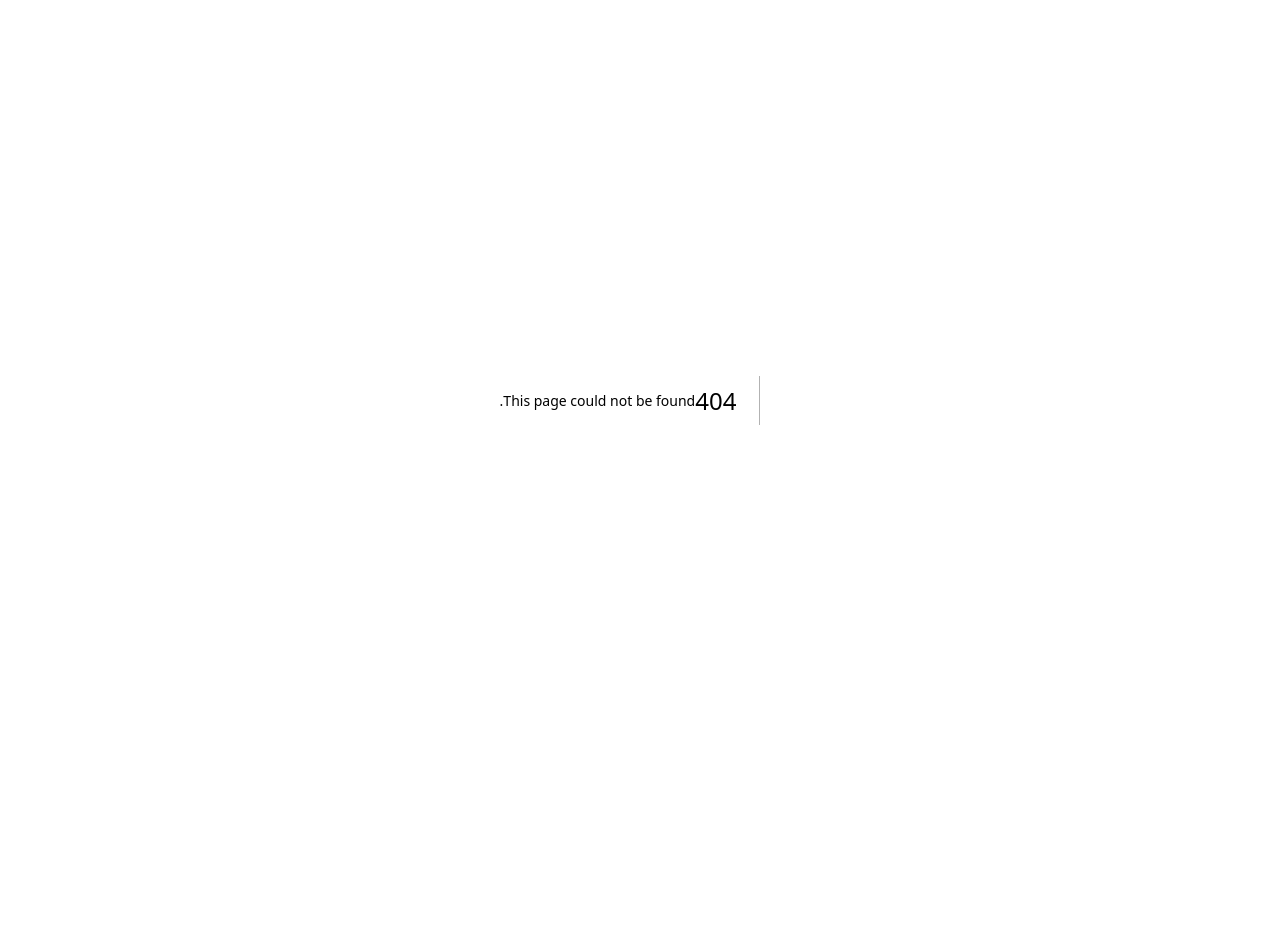
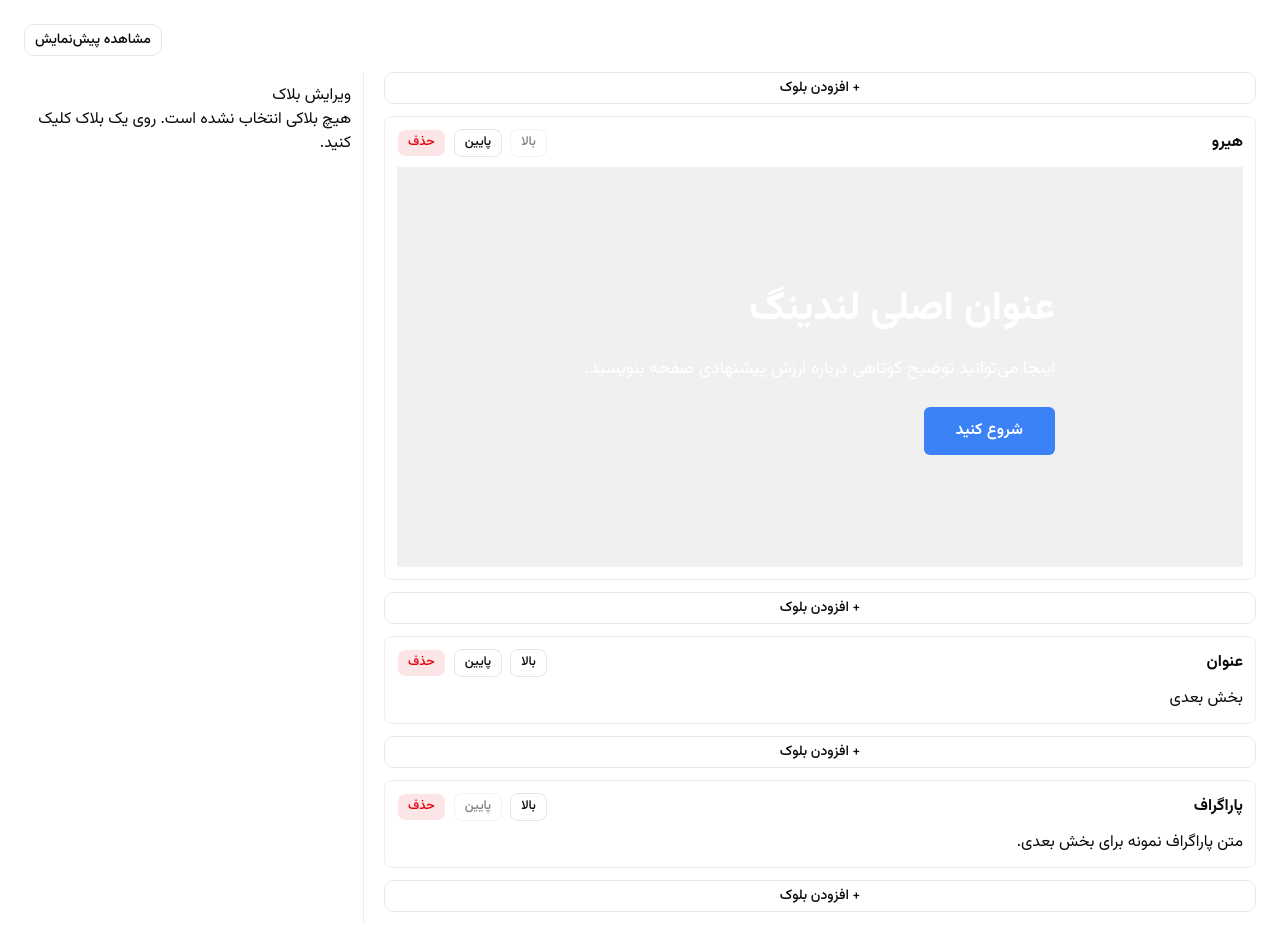
Before and after one commit to mgarousian/structured-content-engine, a Next.js app: page /builder/landing/demo in a window 1280 px wide. Before the commit this address had no page. Before the commit the page ends 800 px from the top, so only its background shows below. Built offline with nearby package versions, Linux system fonts and the light colour scheme.

Commit message:
Add dynamic module routes for builder and preview

```diff
--- /dev/null
+++ b/app/builder/[module]/[id]/page.tsx
@@ -0,0 +1,36 @@
+import BuilderEditor from '@/src/components/BuilderEditor';
+import { getModuleConfigByKey } from '@/src/modules/registry';
+
+type PageProps = {
+  params: {
+    module: string;
+    id: string;
+  } | Promise<{
+    module: string;
+    id: string;
+  }>;
+};
+
+export default async function Page({ params }: PageProps) {
+  const { module, id } = await params;
+  const normalizedModule = module.toLowerCase();
+  const config = getModuleConfigByKey(normalizedModule);
+
+  if (!config) {
+    return (
+      <div dir="rtl" style={{ minHeight: '100vh', padding: 24, backgroundColor: '#f8fafc' }}>
+        <main style={{ margin: '0 auto', maxWidth: 760, textAlign: 'right' }}>
+          <h1 style={{ margin: 0, fontSize: 32, color: '#0f172a' }}>ماژول پیدا نشد</h1>
+          <p style={{ marginTop: 16, color: '#475569' }}>
+            ماژول «{normalizedModule}» پشتیبانی نمی‌شود.
+          </p>
+        </main>
+      </div>
+    );
+  }
+
+  const initialDocument = config.createDefaultDocument(id);
+  const storageKey = `content-engine:${config.moduleKey}:${id}`;
+
+  return <BuilderEditor storageKey={storageKey} initialPage={initialDocument} allowedBlocks={config.allowedBlocks} />;
+}
--- a/app/builder/blog-demo/page.tsx
+++ b/app/builder/blog-demo/page.tsx
@@ -1,7 +1,5 @@
-import React from 'react';
-import BuilderEditor from '@/src/components/BuilderEditor';
-import blogConfig from '@/src/modules/blog/config';
+import { redirect } from 'next/navigation';
 
 export default function Page() {
-  return <BuilderEditor storageKey={blogConfig.storageKey} initialPage={blogConfig.defaultDocument} allowedBlocks={blogConfig.allowedBlocks} />;
+  redirect('/builder/blog/demo');
 }
--- a/app/builder/landing-demo/page.tsx
+++ b/app/builder/landing-demo/page.tsx
@@ -1,9 +1,5 @@
-import React from 'react';
-import BuilderEditor from '@/src/components/BuilderEditor';
-import landingConfig from '@/src/modules/landing/config';
+import { redirect } from 'next/navigation';
 
 export default function Page() {
-  return (
-    <BuilderEditor storageKey={landingConfig.storageKey} initialPage={landingConfig.defaultDocument} allowedBlocks={landingConfig.allowedBlocks} />
-  );
+  redirect('/builder/landing/demo');
 }
--- a/src/components/BuilderEditor.tsx
+++ b/src/components/BuilderEditor.tsx
@@ -11,10 +11,11 @@ import type { BlockInstance, ContentDocument, ContentType, ContentStatus } from
 const isValidContentType = (value: any): value is ContentType => value === 'blogPost' || value === 'landingPage';
 const isValidContentStatus = (value: any): value is ContentStatus => ['draft', 'review', 'scheduled', 'published'].includes(value);
 
-const isValidContentDocument = (page: any): page is ContentDocument => {
+const isValidContentDocument = (page: any, expectedContentType: string): page is ContentDocument => {
   if (!page || typeof page !== 'object') return false;
   if (typeof page.id !== 'string' || typeof page.slug !== 'string' || typeof page.title !== 'string') return false;
   if (!isValidContentType(page.contentType)) return false;
+  if (page.contentType !== expectedContentType) return false;
   if (!isValidContentStatus(page.status)) return false;
   if (!Array.isArray(page.blocks)) return false;
   return page.blocks.every((block: any) => {
@@ -71,7 +72,7 @@ export default function BuilderEditor({
 
     try {
       const parsed = JSON.parse(raw);
-      if (isValidContentDocument(parsed)) {
+      if (isValidContentDocument(parsed, initialPage.contentType)) {
         useEditorStore.getState().setPage(parsed);
       } else {
         useEditorStore.getState().setPage(initialPage);
--- a/src/modules/blog/config.ts
+++ b/src/modules/blog/config.ts
@@ -15,13 +15,26 @@ const defaultDocument: ContentDocument = {
   ],
 };
 
+const createDefaultDocument = (id: string): ContentDocument => ({
+  ...defaultDocument,
+  id: `blog-${id}`,
+  slug: id,
+  blocks: defaultDocument.blocks.map((block) => ({
+    ...block,
+    data: { ...block.data },
+  })),
+});
+
 const config: ModuleConfig = {
+  moduleKey: 'blog',
   contentType: 'blogPost' as ContentType,
   label: 'Blog Post',
+  persianLabel: 'پست بلاگ',
   labelFa: 'پست بلاگ',
   allowedBlocks: ['heading', 'paragraph', 'image'],
   storageKey: 'page-builder:mvp:blog-demo',
   defaultDocument,
+  createDefaultDocument,
 };
 
 export default config;
--- a/src/modules/landing/config.ts
+++ b/src/modules/landing/config.ts
@@ -25,13 +25,26 @@ const defaultDocument: ContentDocument = {
   ],
 };
 
+const createDefaultDocument = (id: string): ContentDocument => ({
+  ...defaultDocument,
+  id: `landing-${id}`,
+  slug: id,
+  blocks: defaultDocument.blocks.map((block) => ({
+    ...block,
+    data: { ...block.data },
+  })),
+});
+
 const config: ModuleConfig = {
+  moduleKey: 'landing',
   contentType: 'landingPage' as ContentType,
   label: 'Landing Page',
+  persianLabel: 'لندینگ‌پیج',
   labelFa: 'لندینگ‌پیج',
   allowedBlocks: ['heading', 'paragraph', 'image', 'hero'],
   storageKey: 'page-builder:mvp:landing-demo',
   defaultDocument,
+  createDefaultDocument,
 };
 
 export default config;
--- a/src/modules/registry.ts
+++ b/src/modules/registry.ts
@@ -4,20 +4,38 @@ import landingConfig from './landing/config';
 
 import type { ContentDocument } from '../types/blocks';
 
+export type ModuleKey = 'blog' | 'landing';
+
 export type ModuleConfig = {
+  moduleKey: ModuleKey;
   contentType: ContentType;
   label: string;
+  persianLabel: string;
   labelFa: string;
   allowedBlocks: string[];
   storageKey: string;
   defaultDocument: ContentDocument;
+  createDefaultDocument: (id: string) => ContentDocument;
 };
 
-const configs: Record<ContentType, ModuleConfig> = {
+const moduleConfigs: Record<ModuleKey, ModuleConfig> = {
+  blog: blogConfig,
+  landing: landingConfig,
+};
+
+const configsByContentType: Record<ContentType, ModuleConfig> = {
   blogPost: blogConfig,
   landingPage: landingConfig,
 };
 
-export const getModuleConfig = (contentType: ContentType): ModuleConfig => configs[contentType];
+export const getModuleConfigByKey = (moduleKey: string): ModuleConfig | undefined => {
+  const normalized = moduleKey.toLowerCase();
+  if (!isModuleKey(normalized)) return undefined;
+  return moduleConfigs[normalized];
+};
 
-export default configs;
+export const getModuleConfig = (contentType: ContentType): ModuleConfig => configsByContentType[contentType];
+
+export const isModuleKey = (value: any): value is ModuleKey => value === 'blog' || value === 'landing';
+
+export default configsByContentType;
```
